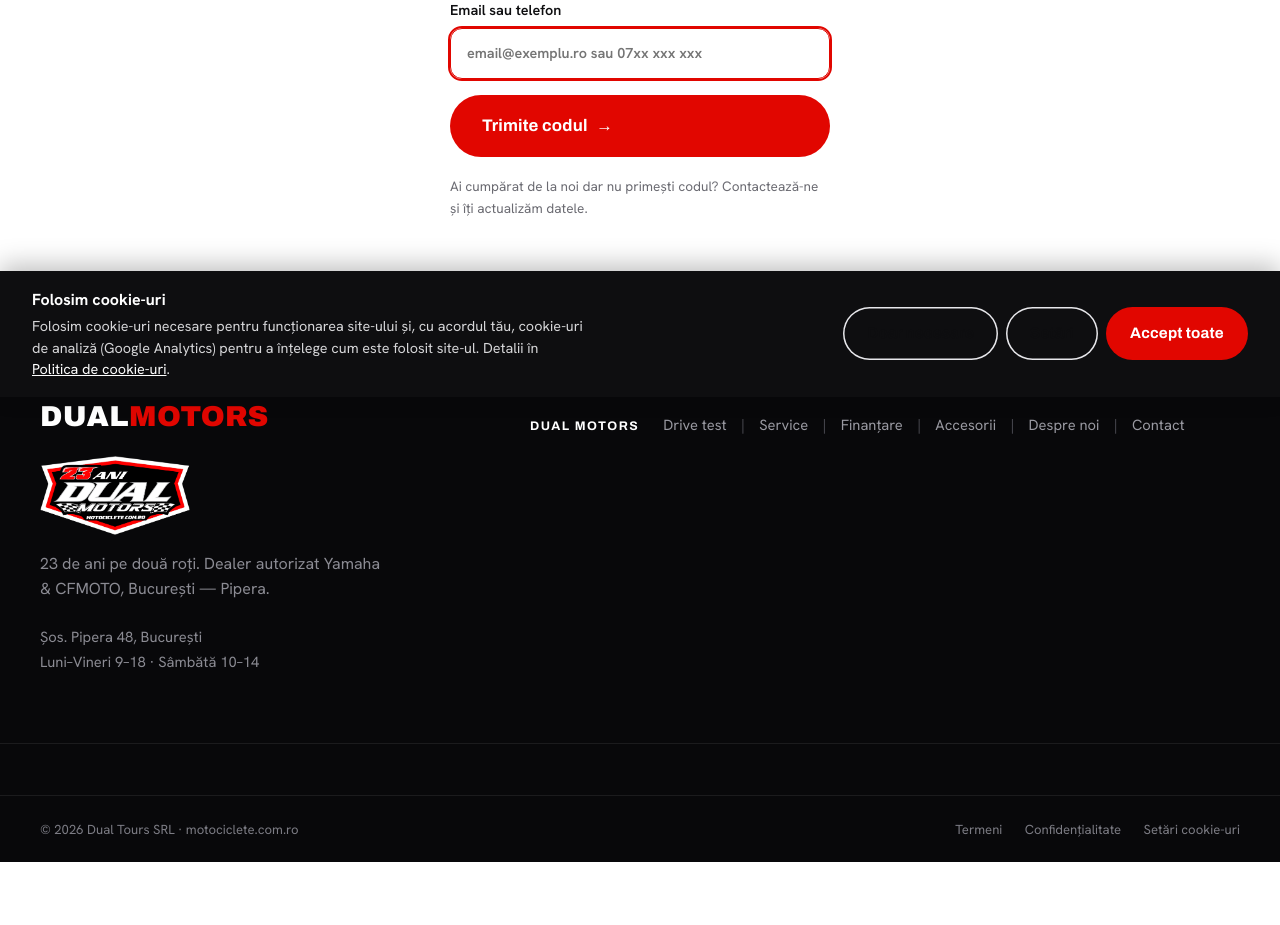
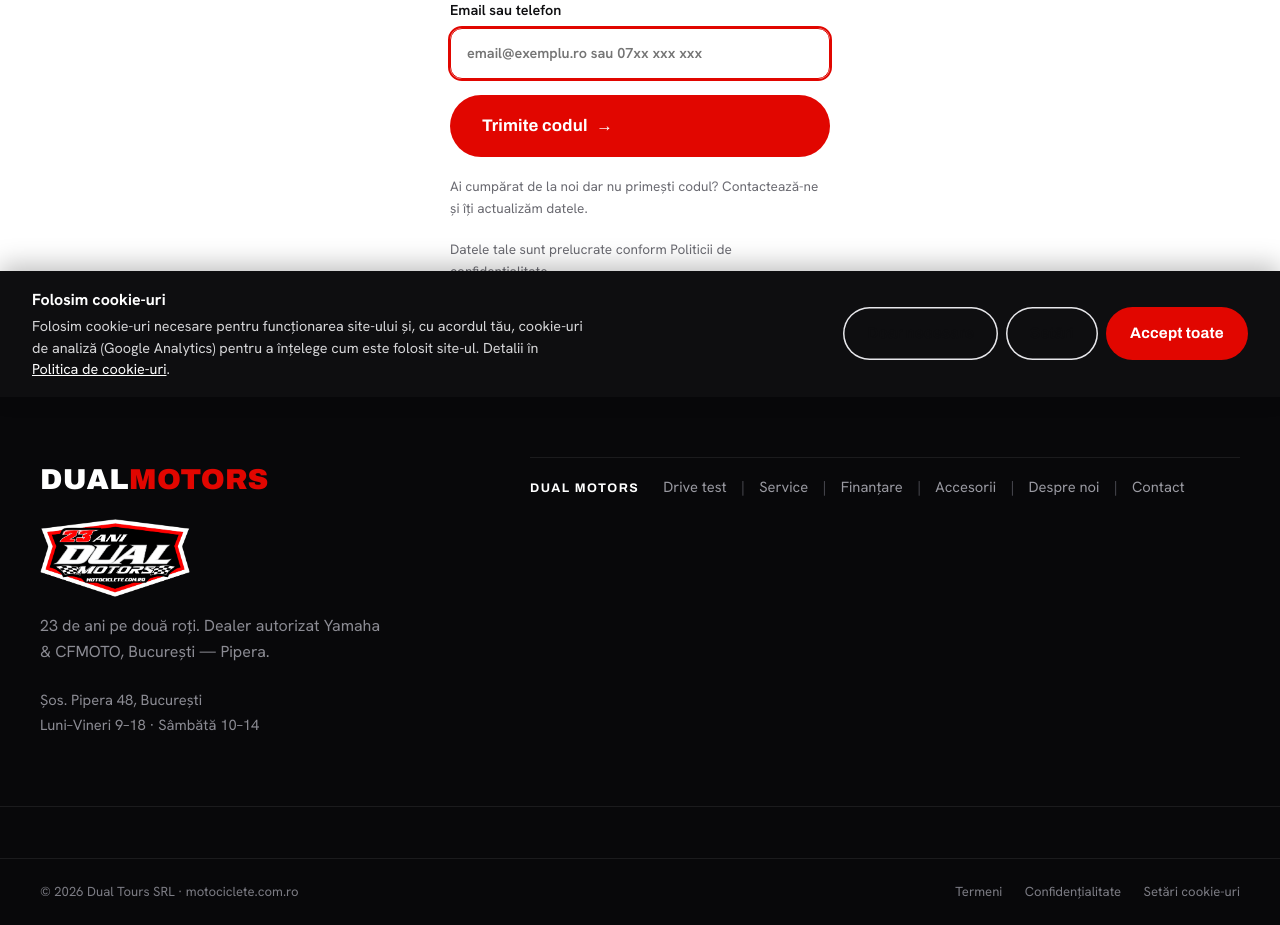
Before and after one commit to danielmav/motociclete, a PHP site: template templates/client/login.twig in a window 1280 px wide. Shown: the part 403-1328 px from the top of the page. Before the commit the page ends 1265 px from the top, so only its background shows below. Run offline with PHP 8.4, Linux system fonts and the light colour scheme; the template is opened without the code that fills it: most values are stand-ins (such as "Sample title", 1, 10 or a date in 2020); some libraries are stand-ins or nearby versions; some web fonts are replaced.

Commit message:
feat(gdpr): privacy policy note on My Garage login

```diff
--- a/templates/client/login.twig
+++ b/templates/client/login.twig
@@ -23,6 +23,7 @@
         </form>
 
         <p class="auth__note">Ai cumpărat de la noi dar nu primești codul? <a href="{{ base }}/contact">Contactează-ne</a> și îți actualizăm datele.</p>
+        <p class="auth__note auth__note--privacy">Datele tale sunt prelucrate conform <a href="{{ base }}/confidentialitate">Politicii de confidențialitate</a>.</p>
     </div>
 </section>
 {% endblock %}
```
